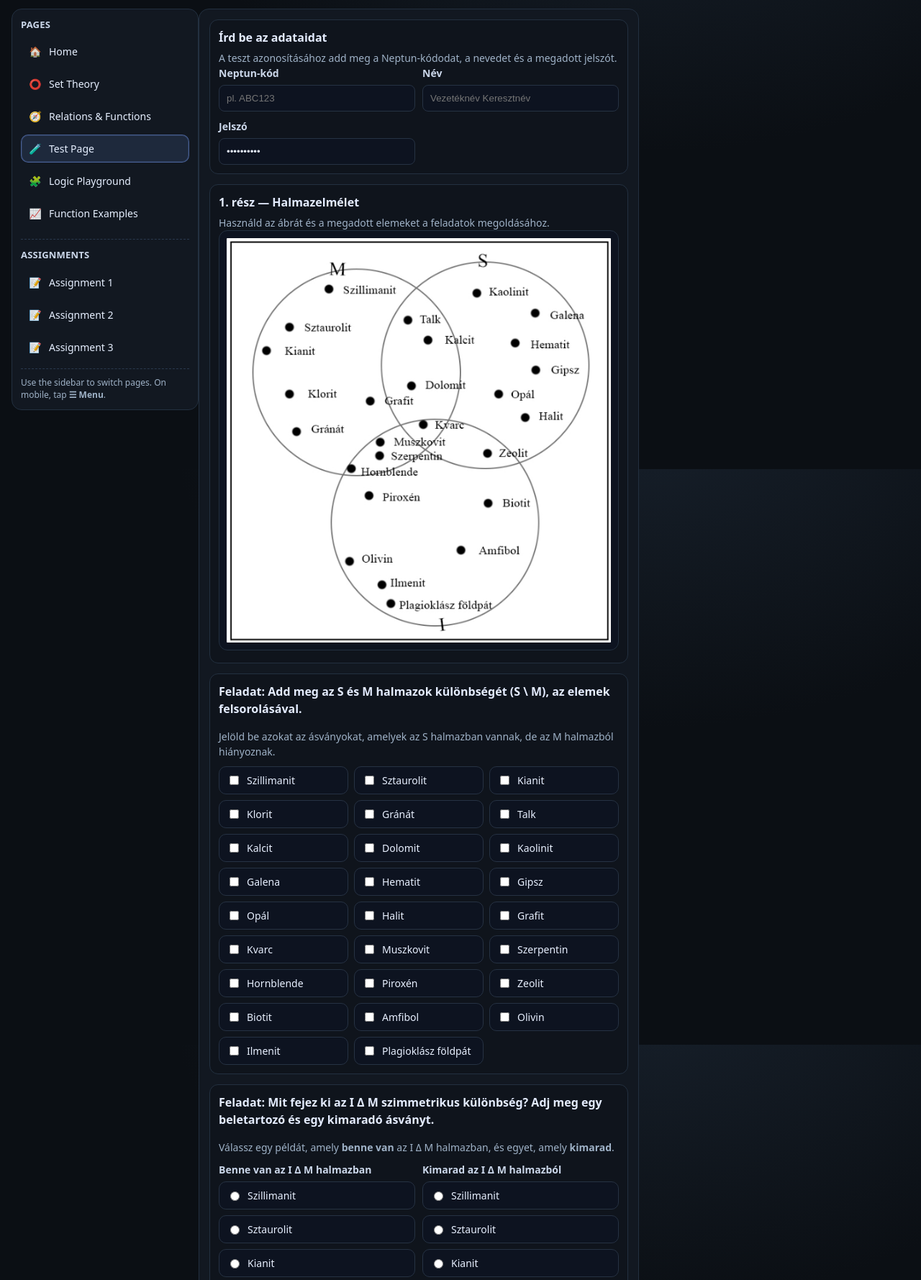
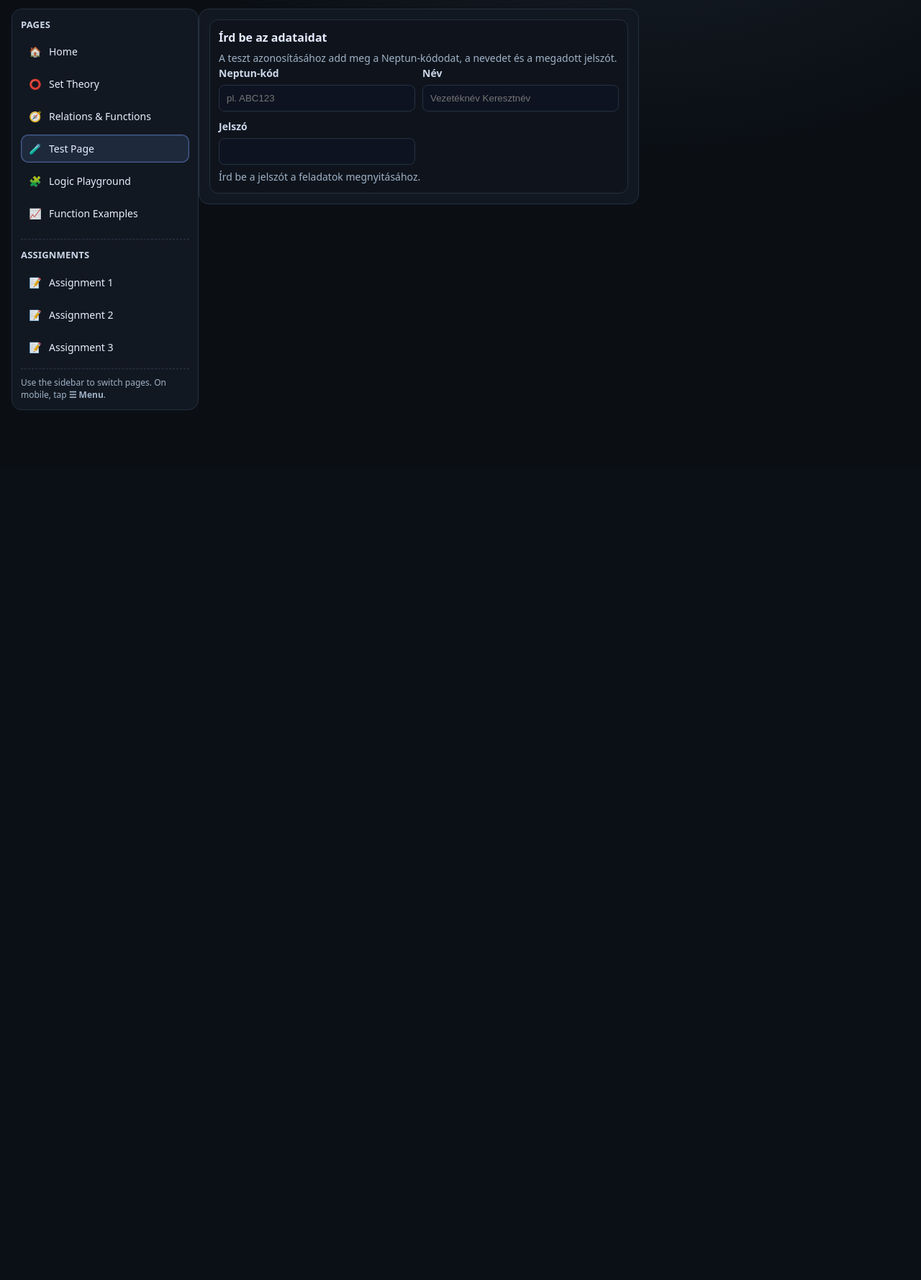
Before and after one commit to AIforimpact22/math1styear, a Flask app: page /test in a window 1280 px wide. Shown: the part 148-1927 px from the top of the page at 72% size. After the commit the page ends 718 px from the top, so only its background shows below. Run offline with Flask 3, Linux system fonts and the light colour scheme.

Commit message:
Protect test page content behind password

```diff
--- a/templates/test_page.html
+++ b/templates/test_page.html
@@ -24,6 +24,7 @@
 
     .dual-grid{ display:grid; grid-template-columns: repeat(auto-fit, minmax(260px, 1fr)); gap:10px; }
     .dual-grid h4{ margin:0 0 6px; color:#cbd7ea; }
+    .unlock-hint{ margin:6px 0 0; color:#9fb2c7; font-size:14px; }
   </style>
 
   <div class="test-wrap">
@@ -41,11 +42,15 @@
         </div>
         <div class="id-field">
           <label for="password">Jelszó</label>
-          <input id="password" name="password" type="password" value="Szeged2025" autocomplete="off" />
+          <input id="password" name="password" type="password" autocomplete="off" />
         </div>
       </div>
+      <p id="unlock-status" class="unlock-hint" role="status" aria-live="polite">
+        Írd be a jelszót a feladatok megnyitásához.
+      </p>
     </div>
 
+    <div id="protected-content" hidden>
       <div class="card" aria-label="Halmazelmélet Section">
         <h3 class="part-title">1. rész — Halmazelmélet</h3>
         <p class="part-note">Használd az ábrát és a megadott elemeket a feladatok megoldásához.</p>
@@ -72,7 +77,7 @@
       </div>
 
       <div class="card question" aria-label="Symmetric difference question">
-      <h3 class="part-title">Feladat: Mit fejez ki az I Δ M szimmetrikus különbség? Adj meg egy beletartozó és egy kimaradó ásványt.</h3>
+        <h3 class="part-title">Feladat: Mit fejez ki az I Δ M szimmetrikus különbség? Adj meg egy beletartoz és egy kimaradó ásványt.</h3>
         <p class="part-note">Válassz egy példát, amely <strong>benne van</strong> az I Δ M halmazban, és egyet, amely <strong>kimarad</strong>.</p>
         <div class="dual-grid">
           <div>
@@ -100,5 +105,32 @@
         </div>
       </div>
     </div>
+  </div>
 </section>
+<script>
+  (() => {
+    const REQUIRED_PASSWORD = "Szeged2025";
+    const passwordInput = document.getElementById("password");
+    const protectedContent = document.getElementById("protected-content");
+    const status = document.getElementById("unlock-status");
+
+    const updateVisibility = () => {
+      const provided = passwordInput.value.trim();
+      const unlocked = provided === REQUIRED_PASSWORD;
+      protectedContent.hidden = !unlocked;
+      if (status) {
+        if (!provided) {
+          status.textContent = "Írd be a jelszót a feladatok megnyitásához.";
+        } else if (unlocked) {
+          status.textContent = "Hozzáférés engedélyezve. A feladatok láthatók.";
+        } else {
+          status.textContent = "Hibás jelszó. Próbáld újra.";
+        }
+      }
+    };
+
+    passwordInput.addEventListener("input", updateVisibility);
+    updateVisibility();
+  })();
+</script>
 {% endblock %}
```
Lines whose indentation alone changed are shown as unchanged.
